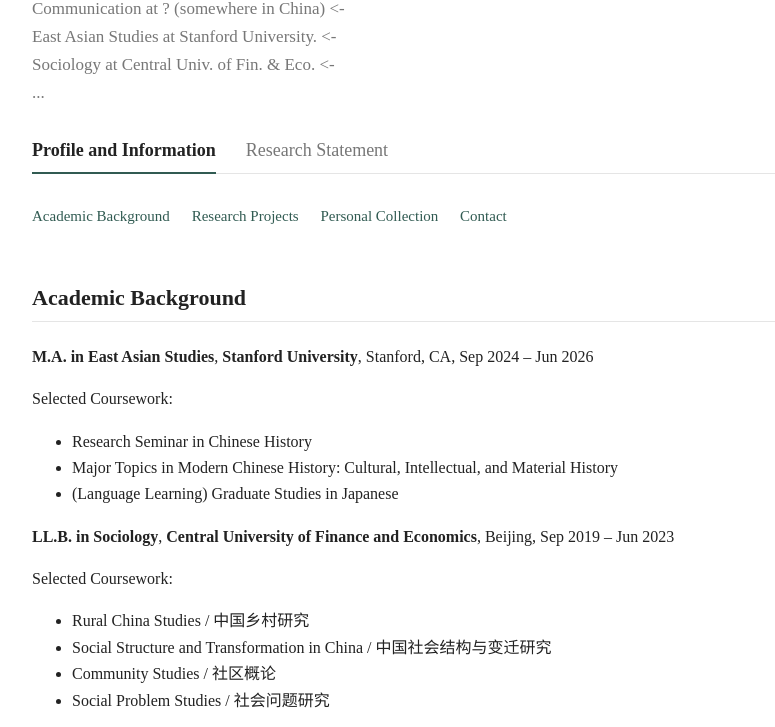
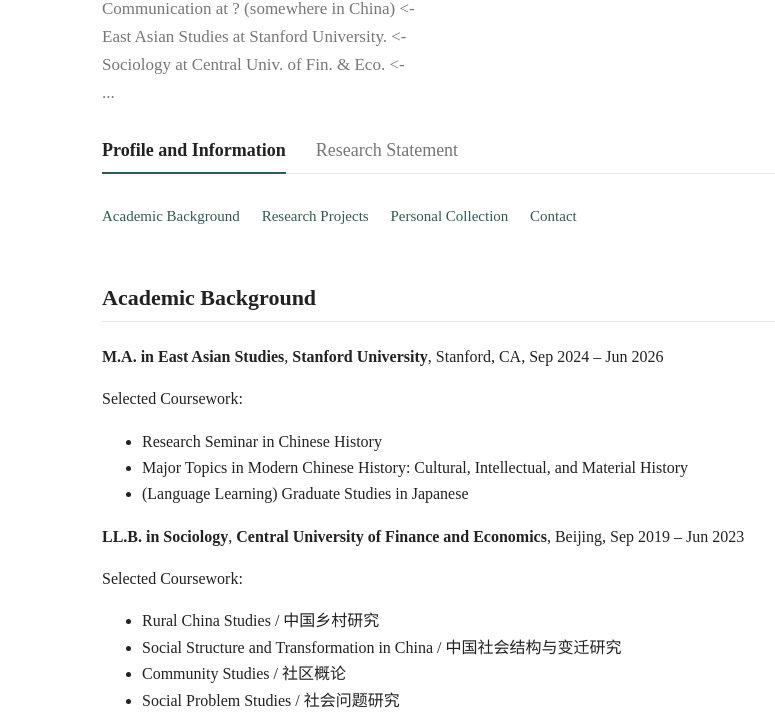
Before and after one commit to thesoupcrafting/thesoupcrafting.github.io, a plain HTML site: page index.html in a window 1280 px wide. Shown: the part 236-963 px from the top of the page, without its empty margins (148-923 px from the left). Drawn offline with Linux system fonts and the light colour scheme.

Commit message:
Reduce max-width of body from 920px to 780px

```diff
--- a/index.html
+++ b/index.html
@@ -13,7 +13,7 @@
         }
         body {
             font-family: "Times New Roman", Times, serif;
-            max-width: 920px;
+            max-width: 780px;
             margin: 0 auto;
             padding: 65px 30px 50px;
             line-height: 1.65;
```
